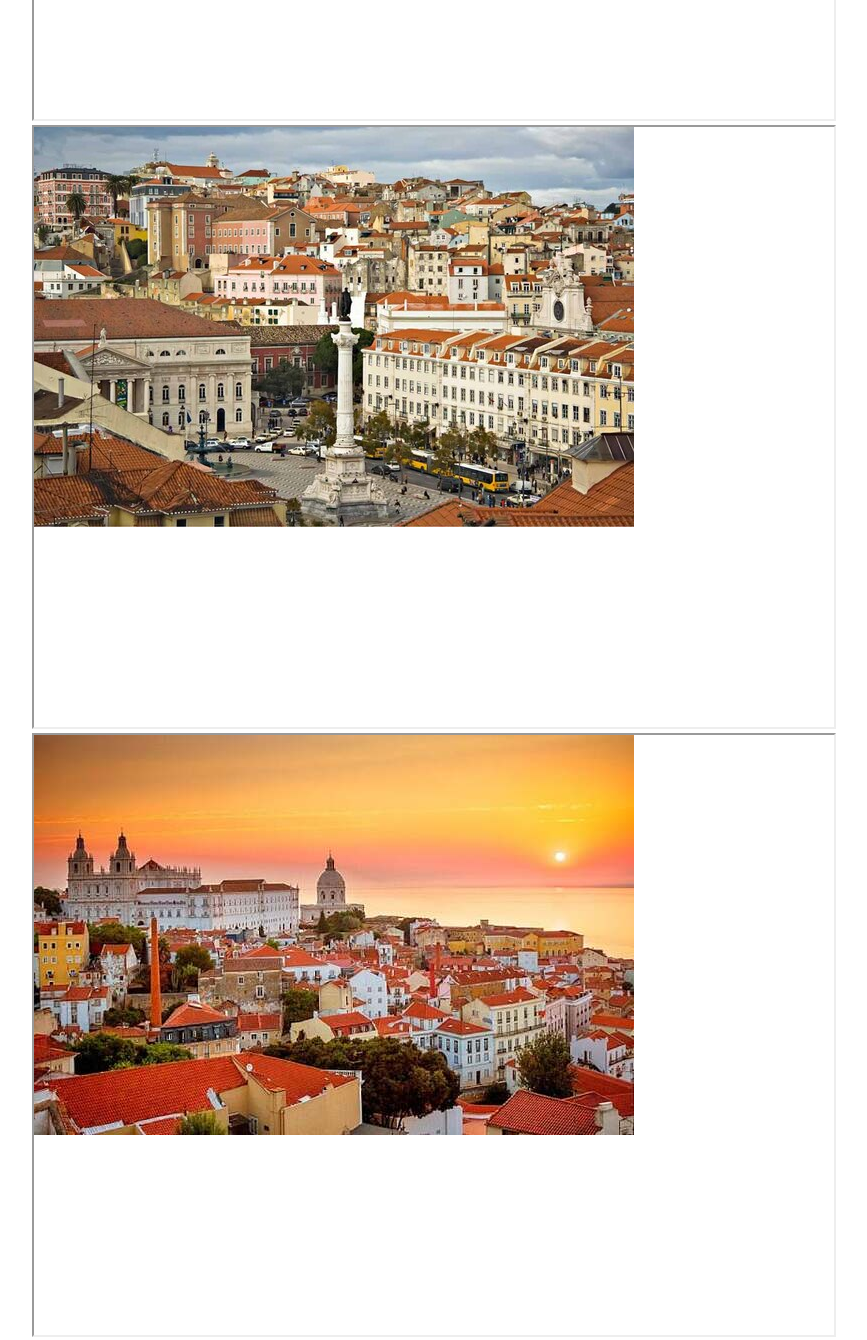
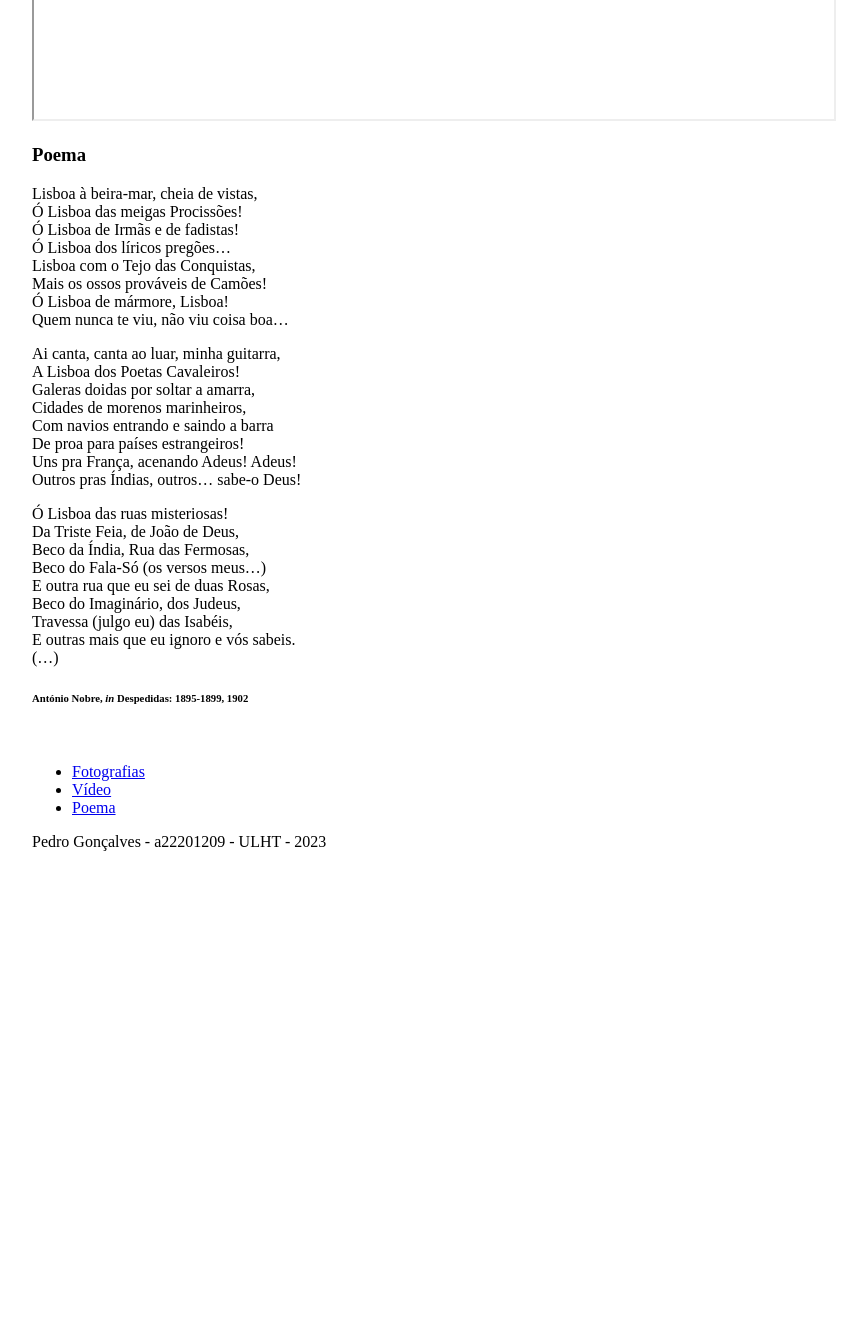
Before and after one commit to a22201209-pw/a22201209-pw-lab2, a plain HTML site: page multimedia.html in a window 1280 px wide. Shown: the part 1120-2460 px from the top of the page, without its empty margins (96-963 px from the left). After the commit the page ends 1971 px from the top, so only its background shows below. Drawn offline with Linux system fonts and the light colour scheme.

Commit message:
o meu lab2_v5
Change-Id: Icf1cb82888c1136fbe91561c432003767a766689

```diff
--- a/multimedia.html
+++ b/multimedia.html
@@ -50,8 +50,6 @@
 			</p>
 
 			<iframe name="foto" width="800" height="600" src="images/lisboa1_grande.jpeg"></iframe>
-			<iframe name="foto" width="800" height="600" src="images/lisboa2_grande.jpg"></iframe>
-			<iframe name="foto" width="800" height="600" src="images/lisboa3_grande.jpg"></iframe>
 		</section>
 		<section>
 			<h3 id="poema">Poema</h3>
```
